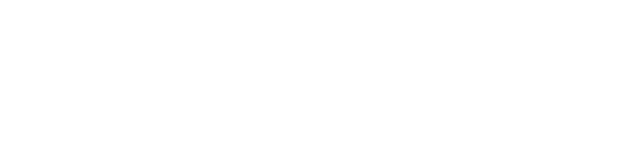
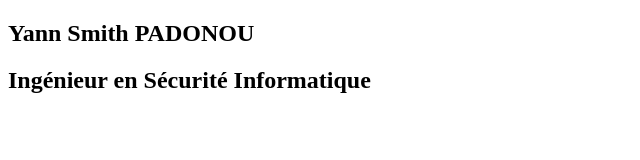
Before and after one commit to yannsmithp-maker/mon-cv, a plain HTML site: page index.html in a window 1280 px wide. Shown: the whole page, without its empty margins (0-640 px from the left). Drawn offline with Linux system fonts and the light colour scheme.

Commit message:
mise en place de la section titre

```diff
--- a/index.html
+++ b/index.html
@@ -4,9 +4,12 @@
     <meta charset="UTF-8">
     <meta name="viewport" content="width=device-width, initial-scale=1.0">
     <link rel="stylesheet" href="style.css">
-    <title></title>
+    <title>MON CV</title>
 </head>
 <body>
-
+    <section id="titre">
+  <h1>Yann Smith PADONOU</h1>
+  <h2>Ingénieur en Sécurité Informatique</h2>
+</section>
 </body>
 </html>
```
